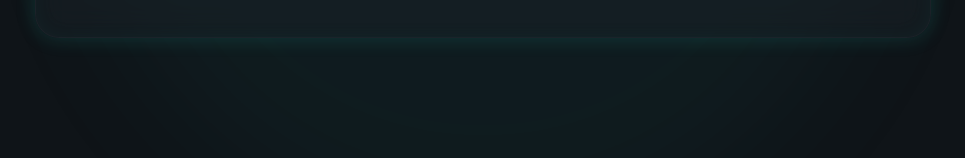
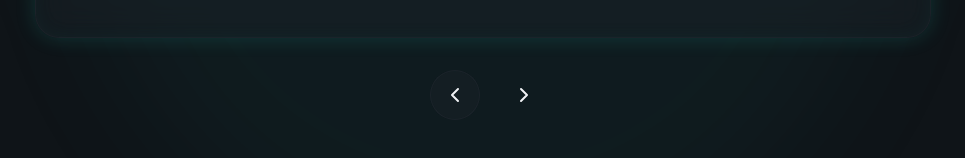
Before and after one commit to eissamonet/SWD-Portfolio, a React (Vite) app: page / in a window 1280 px wide. Shown: the part 4936-5094 px from the top of the page, without its empty margins (157-1122 px from the left). Built offline with nearby package versions, Linux system fonts and the light colour scheme.

Commit message:
testimonial section styling

```diff
--- a/src/sections/Testimonials.jsx
+++ b/src/sections/Testimonials.jsx
@@ -1,4 +1,4 @@
-import { Quote } from "lucide-react";
+import { ChevronLeft, ChevronRight, Quote } from "lucide-react";
 
 
 const testimonials = [
@@ -55,9 +55,27 @@ export const Testimonials = () => {
                     {/*<img src={testimonials[0].image} alt={testimonials[0].author} className="w-14 h-14 rounded-full object-cover ring-2 ring-primary/20" /> */}
                     <div className="flex items-center gap-4">
                       <div className="font-semibold">{testimonials[0].author}</div>
-                      <div className="text-sm text-muted-foreground">{testimonials[0].role}</div>
+                      <div className="text-sm text-muted-foreground">{testimonials[0].role}
+                      </div>
                     </div>
                    </div>
+                </div>
+
+                {/* testimonilas navigation */}
+                <div className="flex items-center justify-center gap-4 mt-8">
+                  <button className="p-3 rounded-full glass hover:bg-primary/10 hover:text-primary transition-all">
+                    <ChevronLeft />
+                  </button>
+
+                  <div>
+                    {testimonials.map((_, index) => (
+                      <button/>
+                    ))}
+                  </div>
+
+                  <button>
+                    <ChevronRight />
+                  </button>
                 </div>
               </div>
             </div>
```
